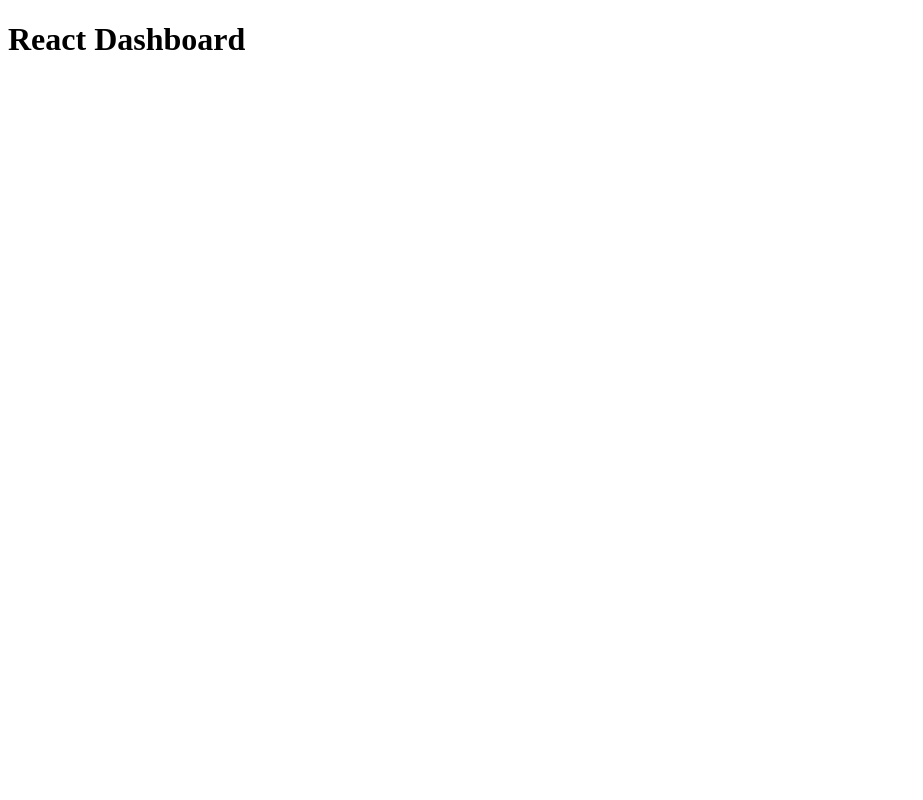
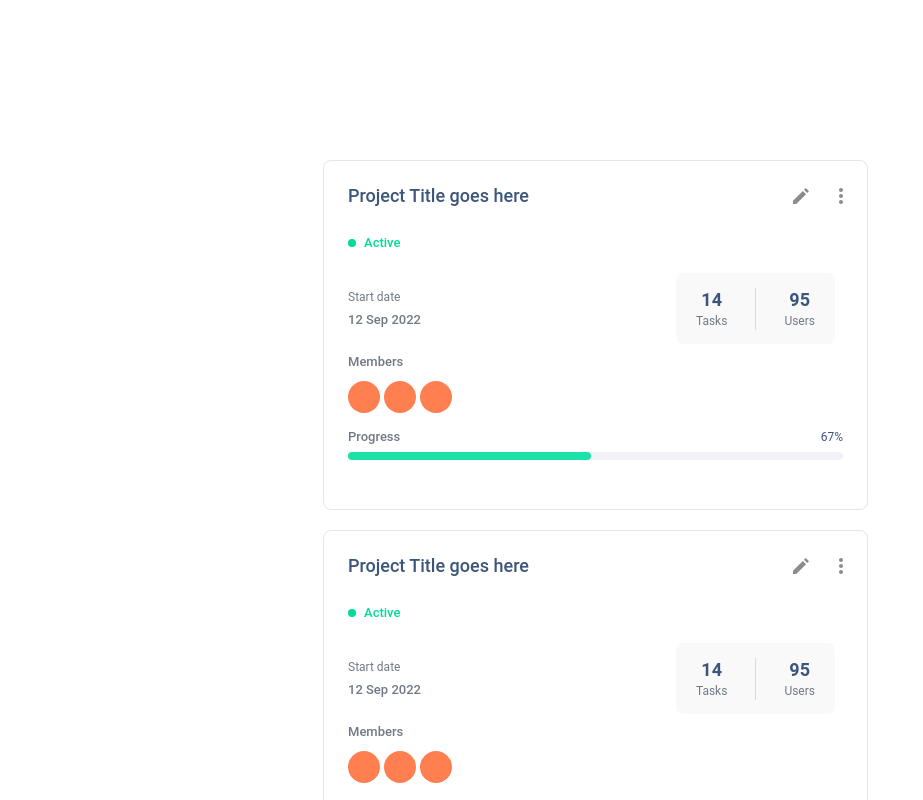
Before and after one commit to Frontend-Bootcamp-2022/react-dashboard-team-g, a JavaScript app: page / in a window 1280 px wide. Shown: the top 800 px of the page, without its empty margins (0-923 px from the left). Built offline with nearby package versions, Linux system fonts and the light colour scheme.

Commit message:
App.js updated with CardTable

```diff
--- a/src/App.js
+++ b/src/App.js
@@ -1,7 +1,15 @@
+import CardTableCSS from "./components/card/Card.module.css";
+
+import CardTable from "./components/card/Card";
+
+
+
 const App = () => {
-  return (
-    <h1>React Dashboard</h1>
-  );
+   return (
+    <div className={CardTableCSS.table}>
+      <CardTable />
+    </div>
+   )
 }
 
 export default App;
```
